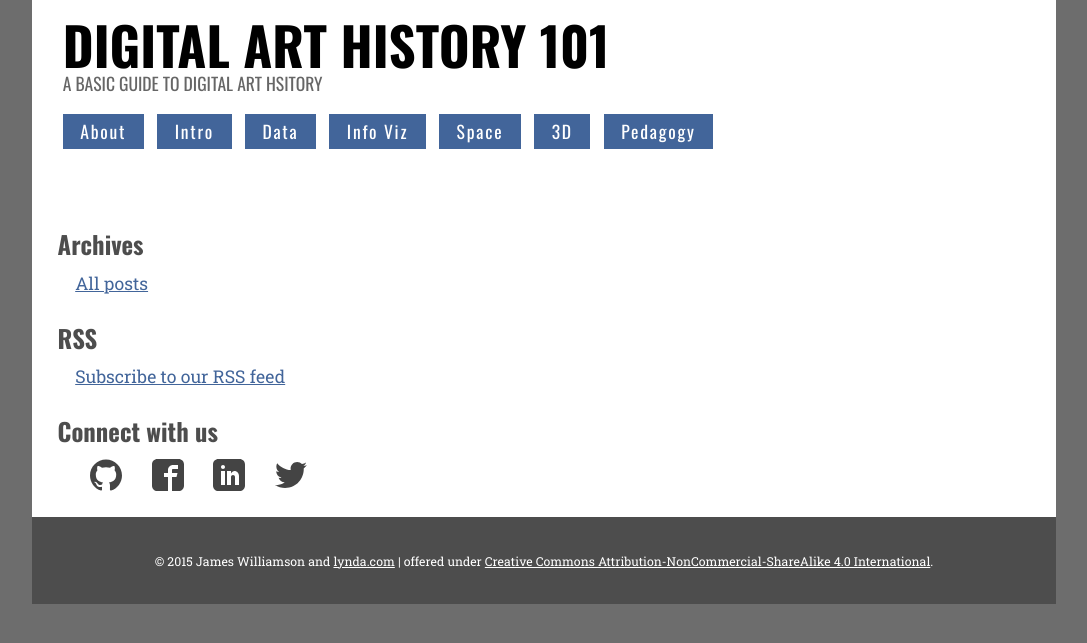
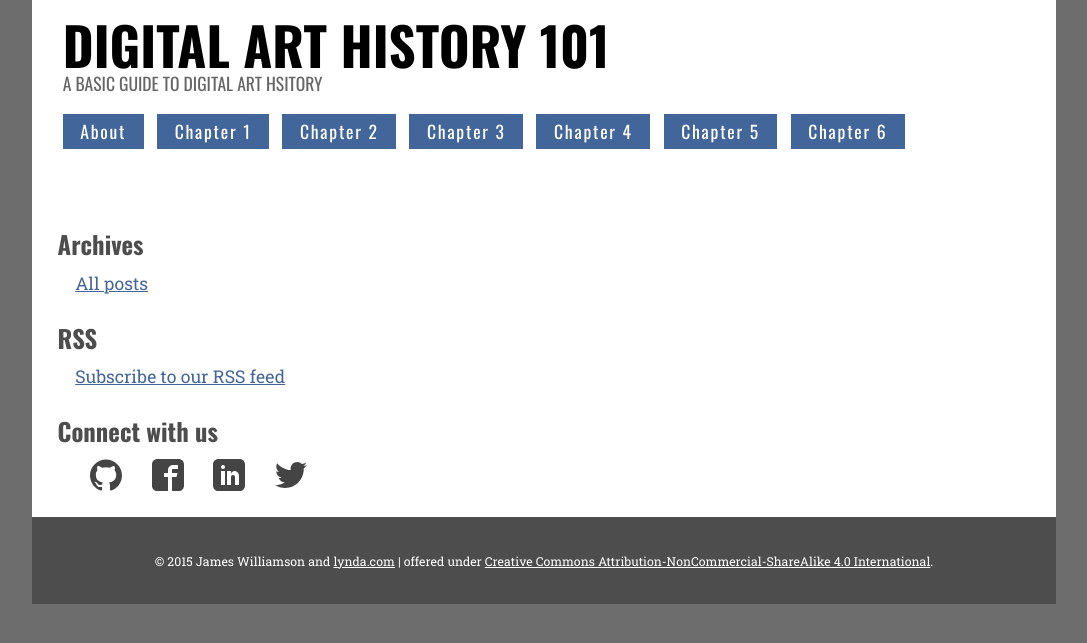
Before and after one commit to ucla-beyond-slide-library/DAH101, a Jekyll site: the page built from index.html, in a window 1280 px wide. Shown: the top 643 px of the page, without its empty margins (96-1183 px from the left). Built offline with Jekyll 4.4.1, drawn with Linux system fonts in a browser that asks for light colours.

Commit message:
menu revert

```diff
--- a/_layouts/default.html
+++ b/_layouts/default.html
@@ -28,12 +28,12 @@
 <label for="menu-toggle" class="toggle-label"><span>menu</span></label>
 <ul class="menu">
   <li><a href="{{site.base.url}}/About.html" title="About">About</a></li>
-  <li><a href="{{site.base.url}}/Chapter1.html" title="Chapter1">Intro</a></li>
-  <li><a href="{{site.base.url}}/Chapter2.html" title="Chapter2">Data</a></li>
-  <li><a href="{{site.base.url}}/Chapter3.html" title="Chapter3">Info Viz</a></li>
-  <li><a href="{{site.base.url}}/Chapter4.html" title="Chapter4">Space</a></li>
-  <li><a href="{{site.base.url}}/Chapter5.html" title="Chapter5">3D</a></li>
-  <li><a href="{{site.base.url}}/Chapter6.html" title="Chapter6">Pedagogy</a></li>
+  <li><a href="{{site.base.url}}/Chapter1.html" title="Chapter1">Chapter 1</a></li>
+  <li><a href="{{site.base.url}}/Chapter2.html" title="Chapter2">Chapter 2</a></li>
+  <li><a href="{{site.base.url}}/Chapter3.html" title="Chapter3">Chapter 3</a></li>
+  <li><a href="{{site.base.url}}/Chapter4.html" title="Chapter4">Chapter 4</a></li>
+  <li><a href="{{site.base.url}}/Chapter5.html" title="Chapter5">Chapter 5</a></li>
+  <li><a href="{{site.base.url}}/Chapter6.html" title="Chapter6">Chapter 6</a></li>
   </ul>
 </nav>
 </header>
```
Also changed, not shown: default.html (+6 -6 lines).
